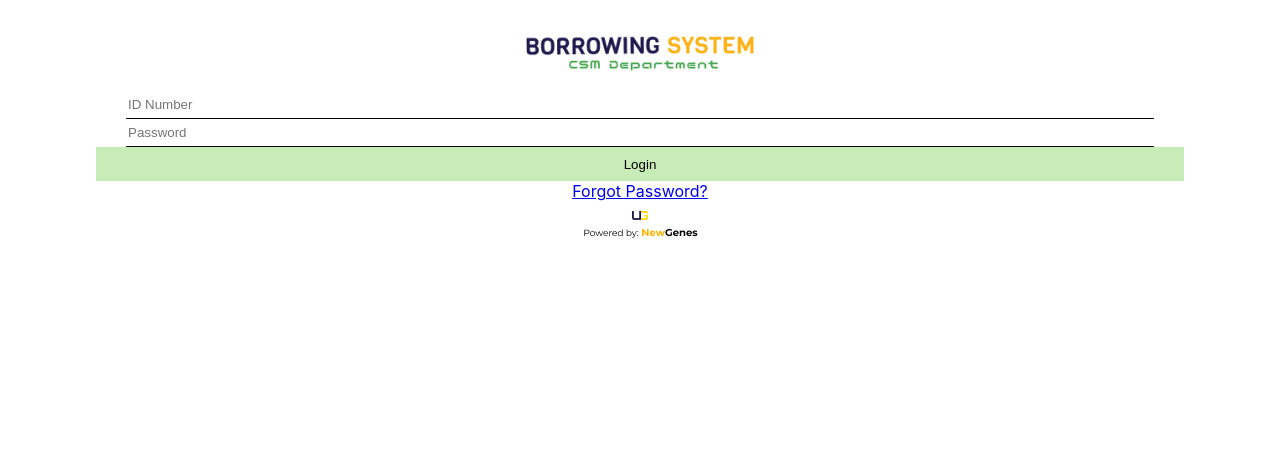
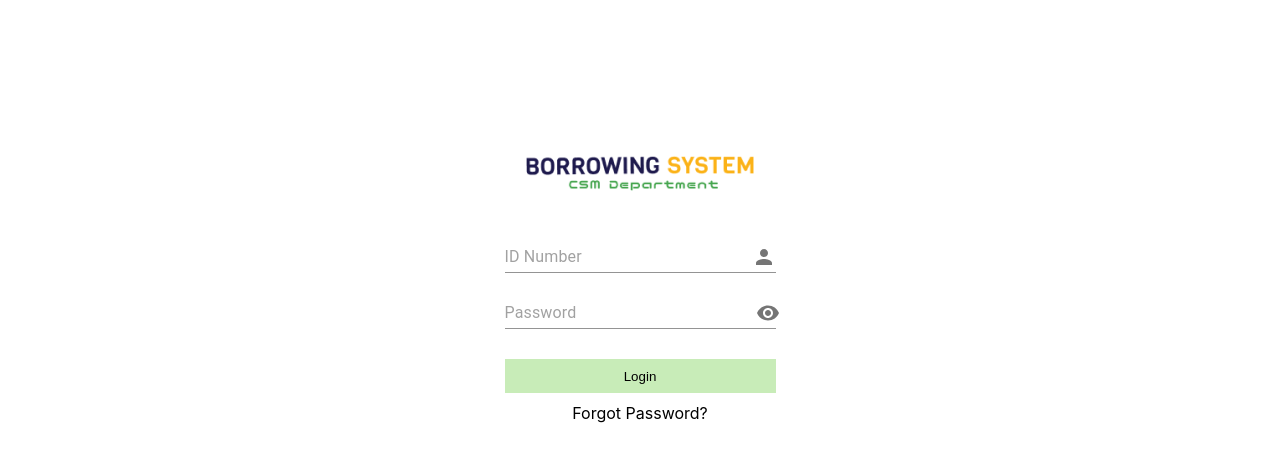
Before and after one commit to cysriafdub/csmlaboratory-student, a React (Create React App) app: page / in a window 1280 px wide. Shown: the top 462 px of the page. Built offline with nearby package versions, Linux system fonts and the light colour scheme.

Commit message:
Fixed styling

```diff
--- a/src/App.css
+++ b/src/App.css
@@ -1,35 +1,24 @@
 /* Login Styles */
 
-.logoContainer{
+
+.logoContainer, .form-container, .fpContainer{
   display: flex;
   flex-direction: column;
   align-items: center;
 }
 
 .mainlogo{
-  margin-top: 30px;
-  margin-bottom: 20px;
+  margin-top: 150px;
+  margin-bottom: 50px;
 }
 
 .grouplogo, .logo{
-  bottom: 0px;
-}
-
-.form-container{
-  display: flex;
-  flex-direction: column;
-  align-items: center;
-}
-
-.inputField {
-  width: 80%;
-  border: none;
-  border-bottom: 1px solid black;
-  height: 25px;
+  bottom: 2px;
 }
 
 .loginButton {
-  width: 85%;
+  margin-top: 30px;
+  width: 271px;
   border: none;
   background-color: #C8ECB8;
   height: 34px;
@@ -38,6 +27,15 @@
   justify-content: center; */
 }
 
+.fpContainer{
+  margin-top: 10px;
+}
+.forgotpass{
+  text-decoration: none;
+  color: black;
+}
+
+
 /* End Login Page Styles */
 
 /* Forgot Password Styles */
--- a/src/components/login/Login.tsx
+++ b/src/components/login/Login.tsx
@@ -1,25 +1,70 @@
-import React from 'react';
+import React, { useState } from 'react';
 import LoginLogo from '../../assets/LoginLogo.png'
-import Group from '../../assets/Group.png'
+import PersonIcon from '@mui/icons-material/Person';
+import InputAdornment from '@mui/material/InputAdornment';
+import TextField from '@mui/material/TextField';
+import Visibility from '@mui/icons-material/Visibility';
+import VisibilityOff from '@mui/icons-material/VisibilityOff';
+import Input from '@mui/material/Input';
+import IconButton from '@mui/material/IconButton';
 
 function Login() {
+    const [showPassword, setShowPassword] = useState(false);
+
+    const handleClickShowPassword = () => setShowPassword((show) => !show);
+
+    const handleMouseDownPassword = (event: React.MouseEvent<HTMLButtonElement>) => {
+        event.preventDefault();
+    };
+
     return (
         <div className='loginContainer'>
-            <div className='logoContainer mainlogo'><img className='logo' src={LoginLogo}></img></div>
+            <div className='logoContainer mainlogo'><img className='logo' src={LoginLogo} alt="Login Logo" /></div>
             <div>
                 <form>
                     <div className='form-container'>
-                        <input className='inputField' placeholder='ID Number'></input>
+                        <TextField
+                            id="input-with-icon-textfield"
+                            placeholder='ID Number'
+                            sx={{
+                                width: 271,
+                                marginBottom: 3,
+                            }}
+                            InputProps={{
+                                endAdornment: (
+                                    <InputAdornment position='end'>
+                                        <PersonIcon />
+                                    </InputAdornment>
+                                ),
+                            }}
+                            variant="standard"
+                        />
                     </div>
                     <div className='form-container'>
-                        <input className='inputField' type='password' placeholder='Password'></input>
+                        <Input
+                            id="standard-adornment-password"
+                            type={showPassword ? 'text' : 'password'}
+                            placeholder='Password'
+                            sx={{
+                                width: 271
+                            }}
+                            endAdornment={
+                                <InputAdornment position="end">
+                                    <IconButton
+                                        aria-label="toggle password visibility"
+                                        onClick={handleClickShowPassword}
+                                        onMouseDown={handleMouseDownPassword}
+                                        edge="end"
+                                    >
+                                        {showPassword ? <VisibilityOff /> : <Visibility />}
+                                    </IconButton>
+                                </InputAdornment>
+                            }
+                        />
                     </div>
                     <div className='form-container'><button className='loginButton'>Login</button></div>
-
                 </form>
-                <div className='form-container'> <a className='forgotPass' href='/'>Forgot Password?</a></div>
-
-                <div className='logoContainer grouplogo'><img className='logo' src={Group}></img></div>
+                <div className='fpContainer'> <a className='forgotpass' href='/'>Forgot Password?</a></div>
             </div>
         </div>
     );
```
